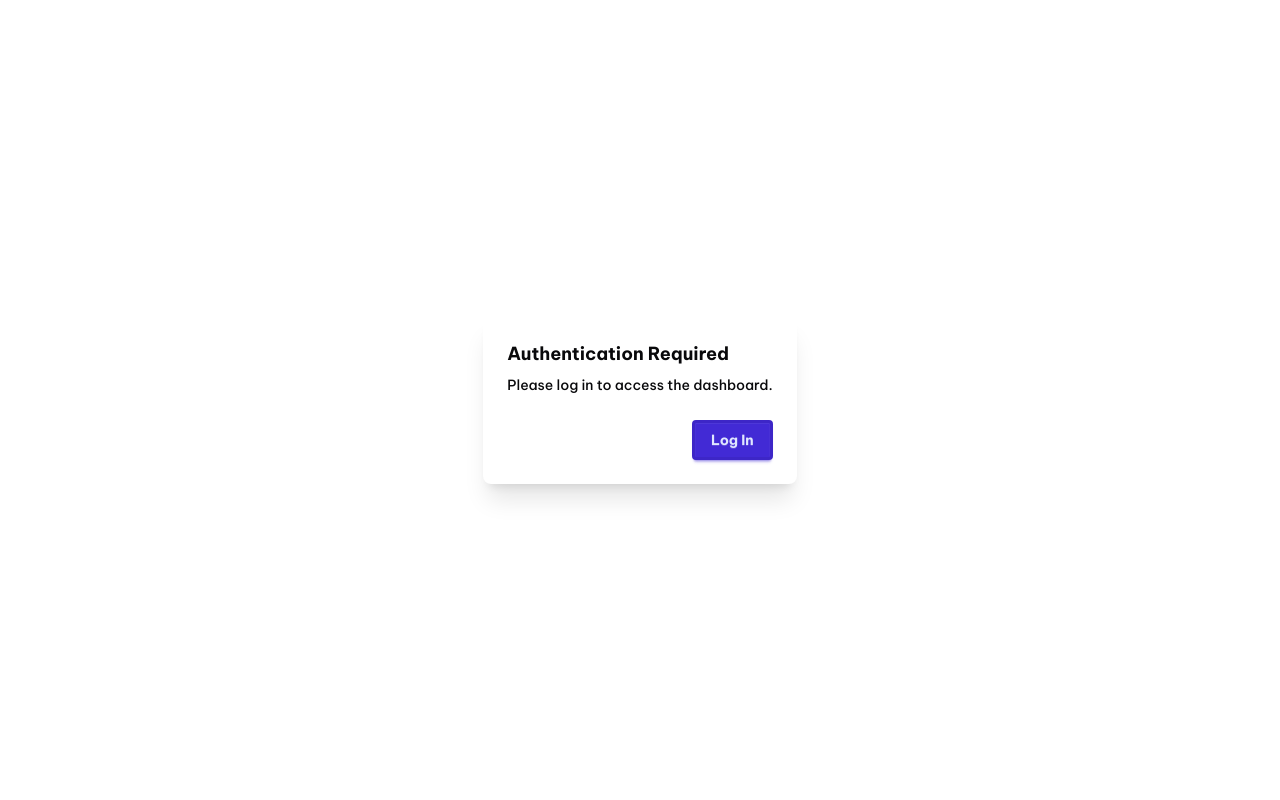
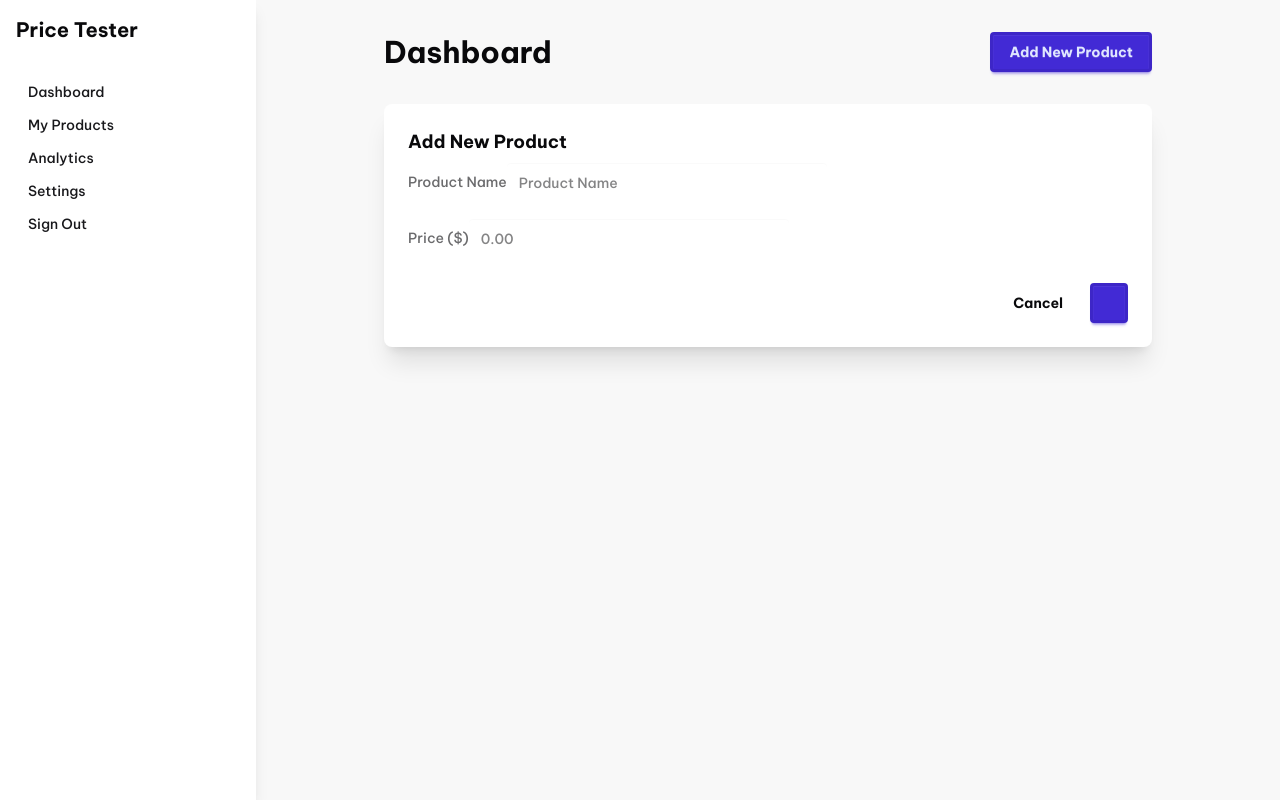
Before and after one commit to harryyking/SheinDiscount, a Next.js app: page /dashboard in a window 1280 px wide. Built offline with nearby package versions, Linux system fonts and the light colour scheme; no server answers; the database is empty.

Commit message:
new page for dashboard

```diff
--- a/app/dashboard/page.tsx
+++ b/app/dashboard/page.tsx
@@ -4,33 +4,33 @@ import prisma from '@/lib/db';
 import { getServerSession } from 'next-auth';
 import Link from 'next/link';
 
-export default async function DashboardPage() {
+export default function DashboardPage() {
 
-  const session = await getServerSession(authOptions)
-  const userEmail = session?.user.email
-  const findUserInDB = await prisma.user.findUnique({
-    where:{email: userEmail},
-    select: {id : true}
-  })
+  // const session = await getServerSession(authOptions)
+  // const userEmail = session?.user.email
+  // const findUserInDB = await prisma.user.findUnique({
+  //   where:{email: userEmail},
+  //   select: {id : true}
+  // })
 
 
-  if (!findUserInDB) {
-    return (
-      <div className="flex justify-center items-center h-screen">
-        <div className="card bg-base-100 shadow-xl">
-          <div className="card-body">
-            <h2 className="card-title">Authentication Required</h2>
-            <p>Please log in to access the dashboard.</p>
-            <div className="card-actions justify-end mt-4">
-              <Link href="/login" className="btn btn-primary">
-                Log In
-              </Link>
-            </div>
-          </div>
-        </div>
-      </div>
-    );
-  }
+  // if (!findUserInDB) {
+  //   return (
+  //     <div className="flex justify-center items-center h-screen">
+  //       <div className="card bg-base-100 shadow-xl">
+  //         <div className="card-body">
+  //           <h2 className="card-title">Authentication Required</h2>
+  //           <p>Please log in to access the dashboard.</p>
+  //           <div className="card-actions justify-end mt-4">
+  //             <Link href="/login" className="btn btn-primary">
+  //               Log In
+  //             </Link>
+  //           </div>
+  //         </div>
+  //       </div>
+  //     </div>
+  //   );
+  // }
 
   return (
     <div className="flex min-h-screen bg-base-200">
@@ -143,7 +143,7 @@ export default async function DashboardPage() {
             </div>
 
           {/* Product List */}
-          <ProductList userId={findUserInDB.id} />
+          {/* <ProductList userId={findUserInDB.id} /> */}
         </div>
       </div>
     </div>
```
